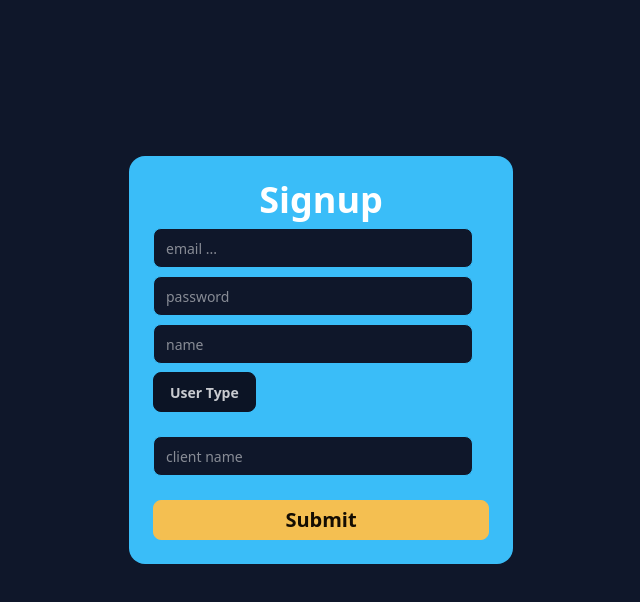
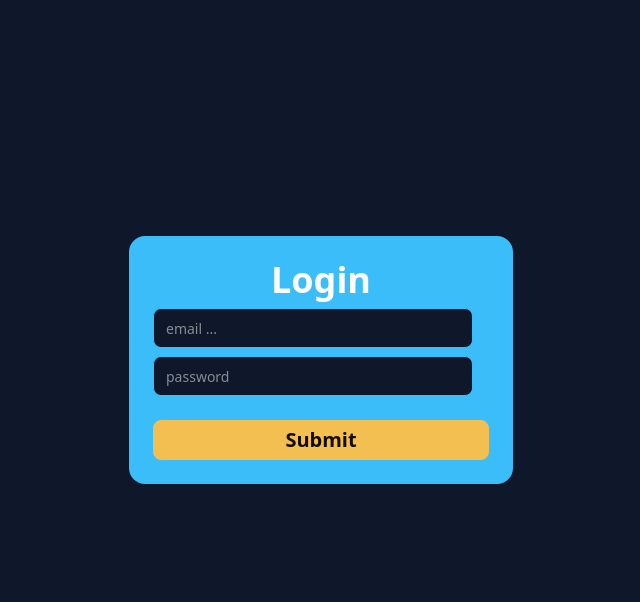
Before and after one commit to yadavjitu06/CRM_React, a React (Vite) app: page /login in a window 1280 px wide. Shown: the top 602 px of the page, without its empty margins (319-959 px from the left). Built offline with nearby package versions, Linux system fonts and the light colour scheme.

Commit message:
Added the React router setup

```diff
--- a/package.json
+++ b/package.json
@@ -14,7 +14,8 @@
     "axios": "^1.10.0",
     "react": "^19.1.0",
     "react-dom": "^19.1.0",
-    "react-redux": "^9.2.0"
+    "react-redux": "^9.2.0",
+    "react-router-dom": "^7.6.3"
   },
   "devDependencies": {
     "@eslint/js": "^9.29.0",
--- a/src/App.jsx
+++ b/src/App.jsx
@@ -1,10 +1,10 @@
 import "./App.css";
-import Signup from "./pages/auth/Signup";
+
+import MainRoutes from "./routing/MainRoutes";
 function App() {
   return (
     <>
-      {/* <Login /> */}
-      <Signup />
+      <MainRoutes/>
     </>
   );
 }
--- a/src/main.jsx
+++ b/src/main.jsx
@@ -6,11 +6,14 @@ import { Provider } from 'react-redux'
 
 import App from './App.jsx'
 import store from './Redux/store.js'
+import { BrowserRouter } from 'react-router-dom'
 
 createRoot(document.getElementById('root')).render(
+ <BrowserRouter>
  <Provider store={store}>
  <App />
  </Provider>
+ </BrowserRouter>
 
 
 )
--- /dev/null
+++ b/src/routing/MainRoutes.jsx
@@ -0,0 +1,15 @@
+import { Route, Routes } from "react-router-dom";
+import Login from "../pages/auth/Login";
+import Signup from "../pages/auth/Signup";
+
+
+function MainRoutes(){
+return(
+  <Routes>
+    <Route path="/login" element={<Login/>}/>
+       <Route path="/Signup" element={<Signup/>}/>
+  </Routes>
+)
+}
+
+export default MainRoutes;
```
Also changed, not shown: 1 other file (tests, documents, lock files or other folders).
